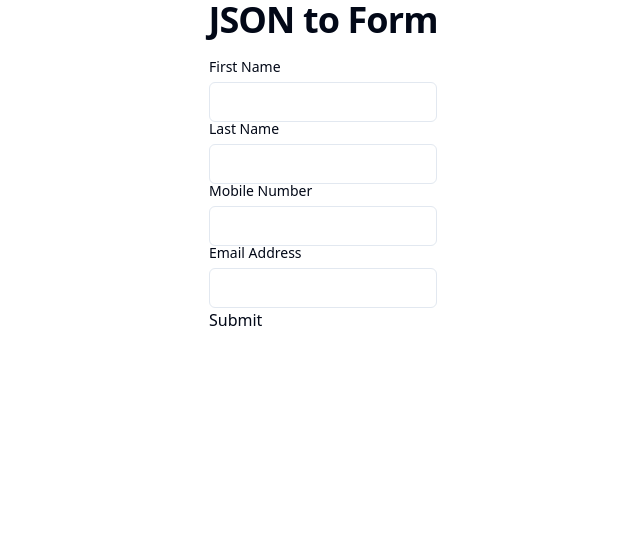
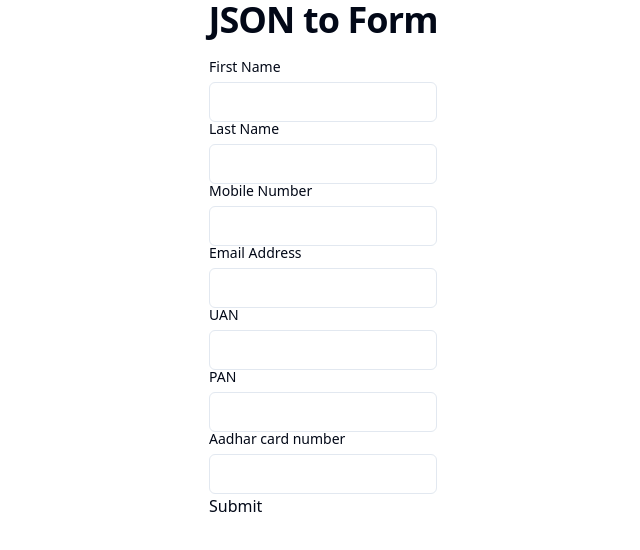
Before and after one commit to keyurparalkar/json-to-form, a React (Vite) app: page / in a window 1280 px wide. Shown: the top 550 px of the page, without its empty margins (317-957 px from the left). Built offline with nearby package versions, Linux system fonts and the light colour scheme.

Commit message:
feat: enabled nested rendering of schema with SchemaRenderer component

```diff
--- a/src/App.tsx
+++ b/src/App.tsx
@@ -1,7 +1,7 @@
 import { useForm } from "react-hook-form";
-import InputField from "./components/fields/InputField";
 import personalInfoSchema from "./schemas/forms/personal_info.json";
 import { SchemaDef } from "./interfaces/schema";
+import SchemaRenderer from "./components/ui/SchemaRenderer";
 
 const schema = SchemaDef.parse(personalInfoSchema);
 
@@ -12,7 +12,7 @@ const FormValues = schema.fields.reduce((acc, currValue) => {
 	return acc;
 }, {} as Record<string, string>);
 
-type TFormValues = typeof FormValues;
+export type TFormValues = typeof FormValues;
 
 function App() {
 	const {
@@ -30,22 +30,7 @@ function App() {
 			<h1 className="text-4xl font-bold tracking-tight mb-5">JSON to Form</h1>
 
 			<form onSubmit={handleSubmit(onSubmit)}>
-				{/* TODO(Keyur): Make the below logic recursive*/}
-				{schema &&
-					schema.fields.map(
-						(field) =>
-							field.type === "field" && (
-								<InputField
-									key={`key-${field.accessorKey}`}
-									register={register}
-									labelText={field.fieldName}
-									htmlFor={field.accessorKey}
-									type={field.dataType}
-									validation={field.validation}
-									error={errors[field.accessorKey]}
-								/>
-							)
-					)}
+				<SchemaRenderer schema={schema} errors={errors} register={register} />
 				<input type="submit" />
 			</form>
 		</div>
--- a/src/components/fields/InputField.tsx
+++ b/src/components/fields/InputField.tsx
@@ -2,11 +2,12 @@ import { FieldError, UseFormRegister } from "react-hook-form";
 import { Input, InputProps } from "../ui/input";
 import { Label } from "../ui/label";
 import { TField } from "@/interfaces/field";
+import { TFormValues } from "@/App";
 
 interface InputFieldProps extends InputProps {
 	labelText: string;
 	htmlFor: string;
-	register: UseFormRegister<any>;
+	register: UseFormRegister<TFormValues>;
 	validation?: TField["validation"];
 	error?: FieldError;
 }
--- /dev/null
+++ b/src/components/ui/SchemaRenderer.tsx
@@ -0,0 +1,36 @@
+import { SchemaType } from "@/interfaces/schema";
+import InputField from "../fields/InputField";
+import { FieldErrors, UseFormRegister } from "react-hook-form";
+import { TFormValues } from "@/App";
+
+type SchemaRendererProps = {
+	schema: SchemaType;
+	errors: FieldErrors<Record<string, string>>;
+	register: UseFormRegister<TFormValues>;
+};
+
+const SchemaRenderer = (props: SchemaRendererProps) => {
+	const { schema, errors, register } = props;
+
+	return schema.fields.map((field) => {
+		if (field.type === "field") {
+			return (
+				<InputField
+					key={`key-${field.accessorKey}`}
+					register={register}
+					labelText={field.fieldName}
+					htmlFor={field.accessorKey}
+					type={field.dataType}
+					validation={field.validation}
+					error={errors[field.accessorKey]}
+				/>
+			);
+		}
+
+		return (
+			<SchemaRenderer schema={field} errors={errors} register={register} />
+		);
+	});
+};
+
+export default SchemaRenderer;
--- a/src/schemas/forms/personal_info.json
+++ b/src/schemas/forms/personal_info.json
@@ -30,6 +30,29 @@
                     "message": "Email Address is required"
                 }
             }
+        },
+        {
+            "type": "group",
+            "fields": [
+                {
+                    "type": "field",
+                    "dataType": "text",
+                    "fieldName": "UAN",
+                    "accessorKey": "uan"
+                },
+                {
+                    "type": "field",
+                    "dataType": "text",
+                    "fieldName": "PAN",
+                    "accessorKey": "pan"
+                },
+                {
+                    "type": "field",
+                    "dataType": "number",
+                    "fieldName": "Aadhar card number",
+                    "accessorKey": "aadharCardNum"
+                }
+            ]
         }
     ]
 }
```
